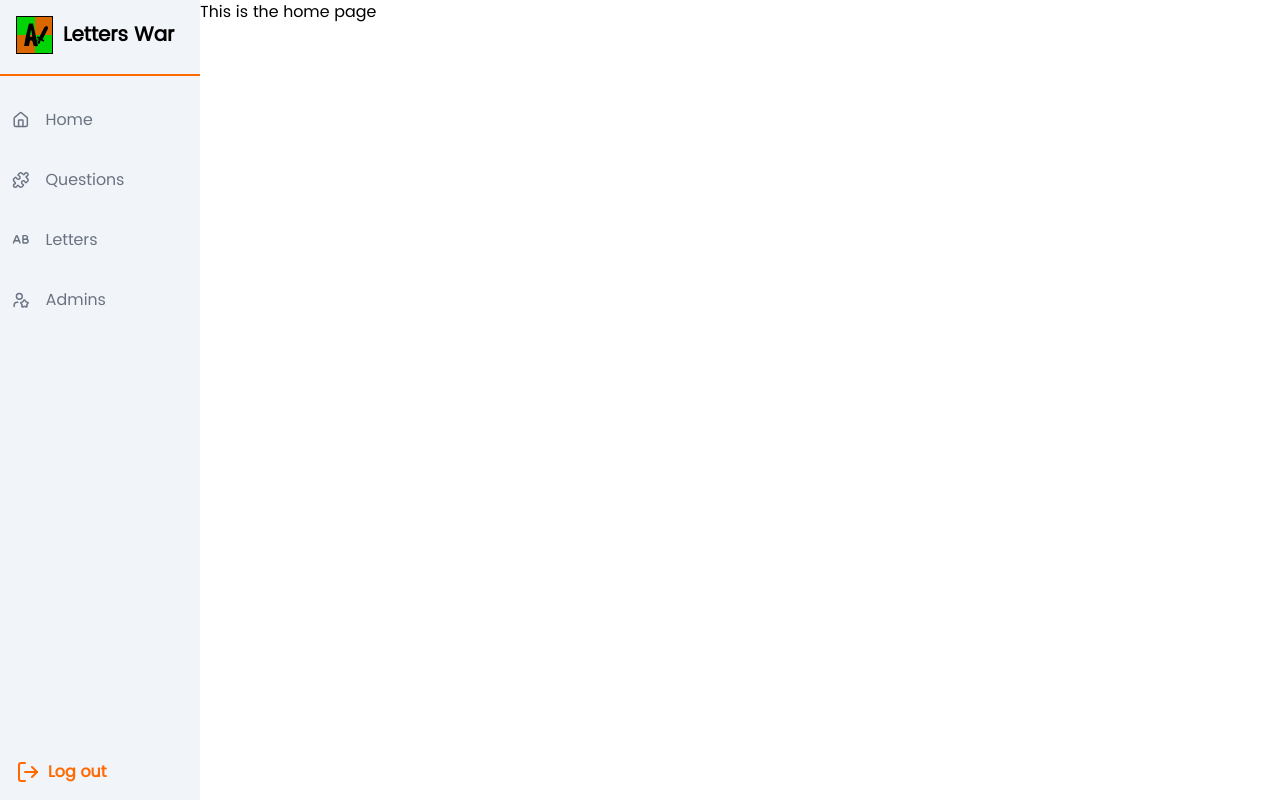
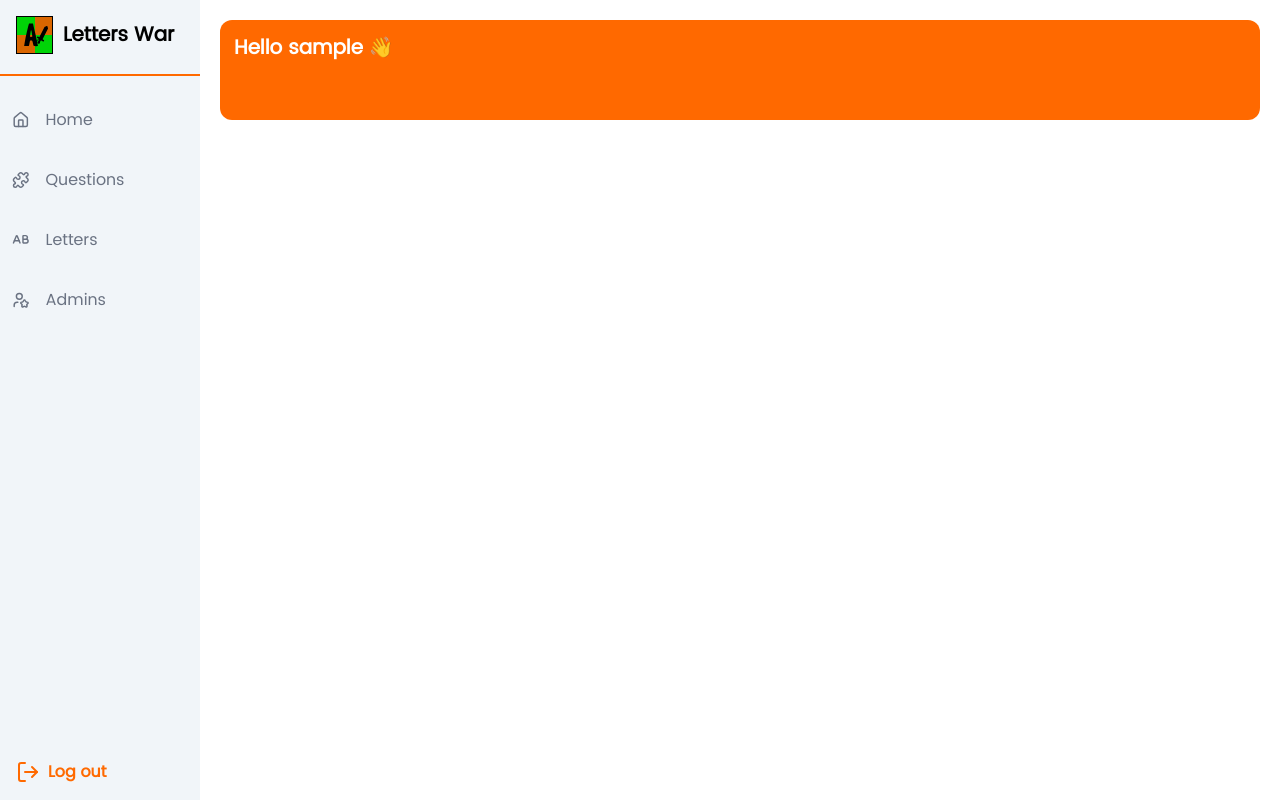
Before and after one commit to GeorgioIO/letterswar-v2, a React (Vite) app in the folder frontend/: page /dashboard in a window 1280 px wide. Built offline with nearby package versions, Linux system fonts and the light colour scheme; sample sign-in values are in the browser's storage.

Commit message:
Initial Home page

```diff
--- a/frontend/src/App.jsx
+++ b/frontend/src/App.jsx
@@ -1,6 +1,6 @@
 import { Routes, Route, Navigate } from "react-router-dom";
 import LoginPage from "./pages/auth/LoginPage.jsx";
-import ProtectedRoute from "./components/UI/ProtectedRouter.jsx";
+import ProtectedRoute from "./components/UI/ProtectedRoute.jsx";
 import DashboardLayout from "./pages/dashboard/DashboardLayout.jsx";
 import HomePage from "./pages/dashboard/HomePage.jsx";
 
@@ -12,7 +12,6 @@ function App() {
 
         <Route element={<ProtectedRoute />}>
           <Route path="/dashboard" element={<DashboardLayout />}>
-            {" "}
             <Route index element={<HomePage />} />
             <Route path="questions" element={<h1>Questions</h1>} />
             <Route path="letters" element={<h1>Letters</h1>} />
--- a/frontend/src/components/UI/Dashboard/Sidebar.jsx
+++ b/frontend/src/components/UI/Dashboard/Sidebar.jsx
@@ -2,9 +2,16 @@ import { House, Puzzle, CaseUpper, UserStar, LogOut } from "lucide-react";
 import LogoTitle from "../LogoTitle";
 import CustomLink from "./CustomLink";
 import { useAuth } from "../../../hooks/useAuth";
+import { useNavigate } from "react-router-dom";
 
 export default function Sidebar() {
   const { logout } = useAuth();
+  const navigate = useNavigate();
+
+  function handleLogOut() {
+    logout();
+    navigate("/login");
+  }
 
   return (
     <section className="bg-slate-100 h-full py-4 flex flex-col ">
@@ -33,7 +40,7 @@ export default function Sidebar() {
       <div className="mt-auto px-4">
         <button
           className="cursor-pointer text-orange-500 font-bold flex items-center gap-2"
-          onClick={logout}
+          onClick={handleLogOut}
         >
           <LogOut />
           Log out
--- a/frontend/src/pages/dashboard/DashboardLayout.jsx
+++ b/frontend/src/pages/dashboard/DashboardLayout.jsx
@@ -4,8 +4,8 @@ export default function DashboardLayout() {
   return (
     <div className="min-h-screen grid grid-cols-[200px_1fr]">
       <Sidebar />
-      <div className="flex-1">
-        <main>
+      <div className="h-full flex-1">
+        <main className="h-full p-5">
           <Outlet /> {/* current page renders here */}
         </main>
       </div>
--- a/frontend/src/pages/dashboard/HomePage.jsx
+++ b/frontend/src/pages/dashboard/HomePage.jsx
@@ -1,3 +1,15 @@
+import { useAuth } from "../../hooks/useAuth";
+
 export default function HomePage() {
-  return <h1>This is the home page</h1>;
+  const AuthContext = useAuth();
+
+  return (
+    <section className="h-full  grid grid-rows-[100px_1fr]">
+      <div className="bg-orange-500 p-3.5 rounded-xl">
+        <h1 className="text-white text-xl font-bold">
+          Hello {AuthContext.admin.username} 👋
+        </h1>
+      </div>
+    </section>
+  );
 }
--- a/frontend/src/store/AuthContext.jsx
+++ b/frontend/src/store/AuthContext.jsx
@@ -6,6 +6,7 @@ import { useEffect } from "react";
 export const AuthContext = createContext({
   isLoggedIn: false,
   isLoading: true,
+  admin: {},
   login: (data) => {},
   logout: () => {},
 });
@@ -20,7 +21,7 @@ function AuthContextProvider({ children }) {
     const storedAdmin = localStorage.getItem("admin");
 
     if (storedJWTToken && storedAdmin) {
-      setAdmin(JSON.stringify(storedAdmin));
+      setAdmin(JSON.parse(storedAdmin));
       setToken(storedJWTToken);
     }
 
--- /dev/null
+++ b/package.json
@@ -0,0 +1,5 @@
+{
+  "dependencies": {
+    "framer-motion": "^12.38.0"
+  }
+}
```
Also changed, not shown: frontend/src/components/UI/ProtectedRoute.jsx (renamed from frontend/src/components/UI/ProtectedRouter.jsx), 1 other file (tests, documents, lock files or other folders).
